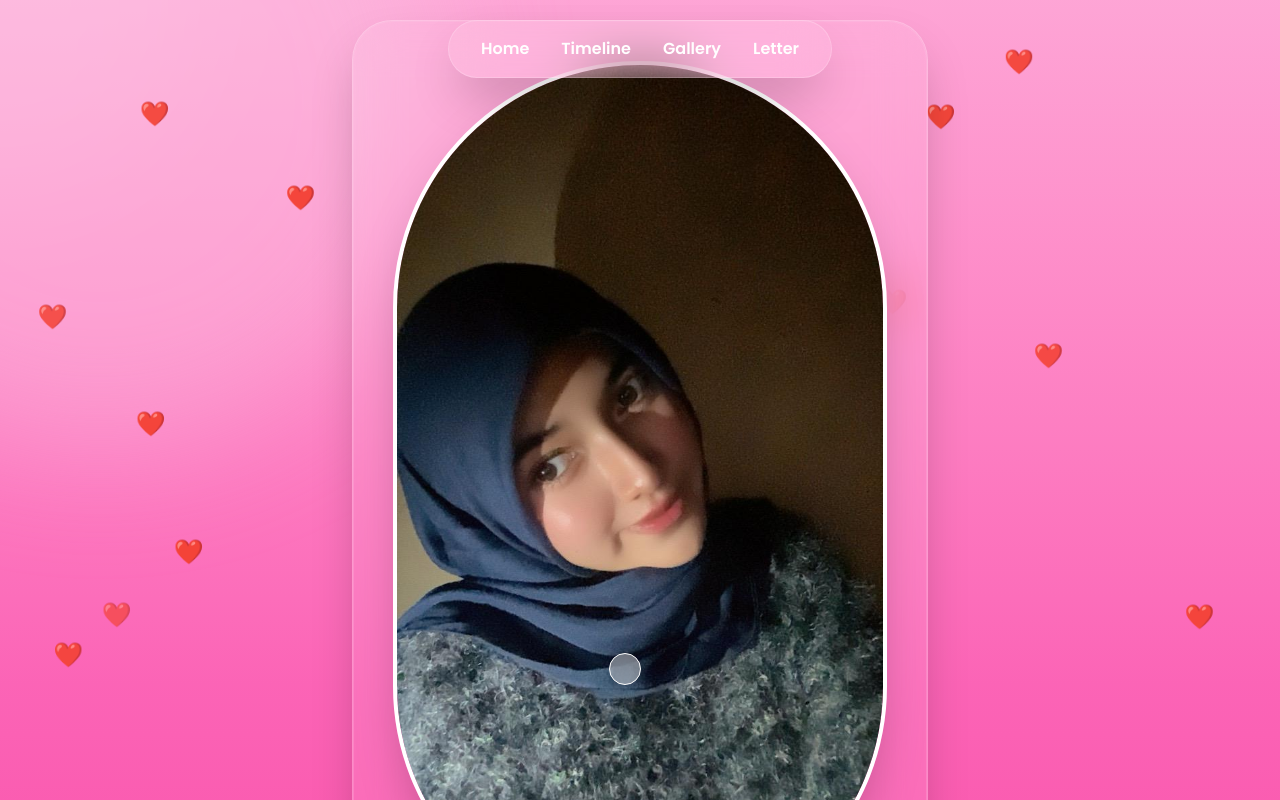
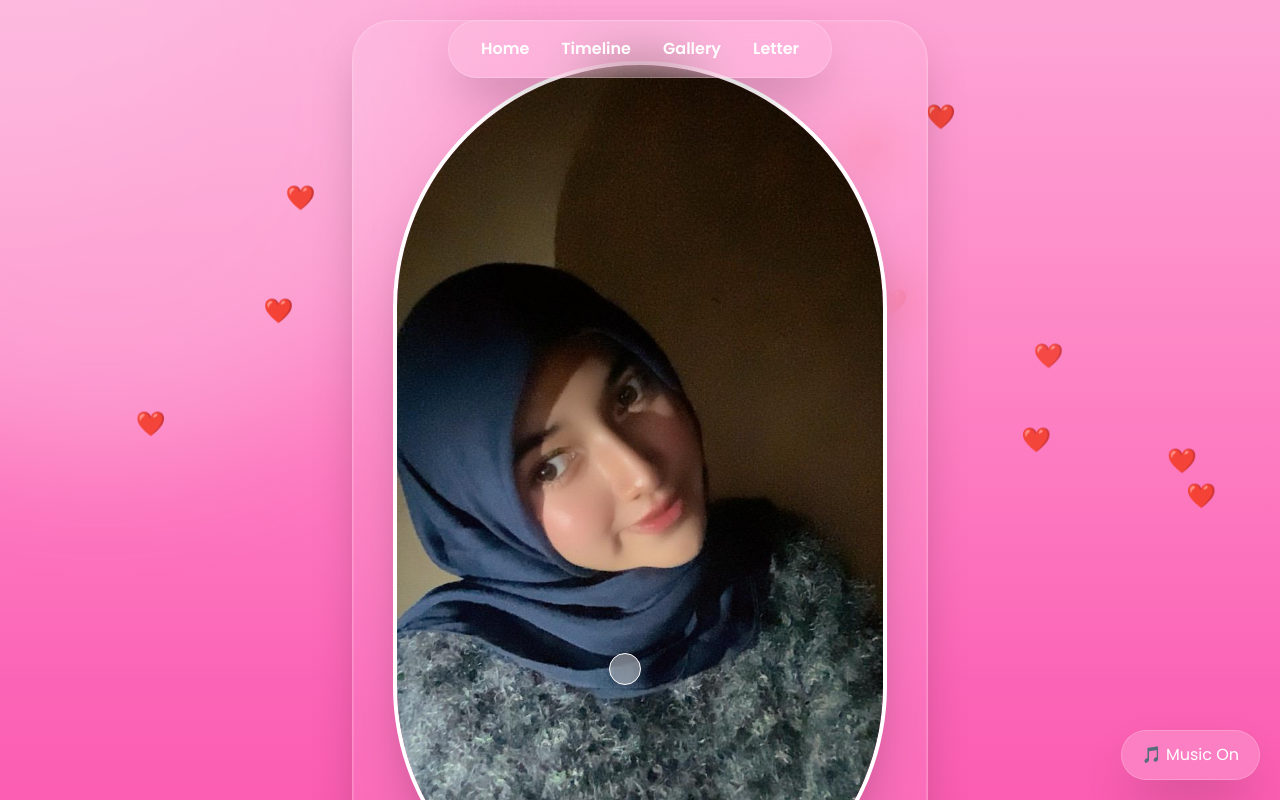
Before and after one commit to Ilhamkerennn/our-story, a Next.js app: page / in a window 1280 px wide. Shown: the top 800 px of the page. Built offline with nearby package versions, Linux system fonts and the light colour scheme.

Commit message:
add background music

```diff
--- a/app/page.js
+++ b/app/page.js
@@ -3,7 +3,7 @@
 import Image from "next/image";
 import Link from "next/link";
 import { motion, AnimatePresence } from "framer-motion";
-import { useState, useEffect } from "react";
+import { useState, useEffect, useRef } from "react";
 
 export default function Home() {
 
@@ -19,6 +19,57 @@ export default function Home() {
     return () => clearTimeout(timer);
 
   }, []);
+
+  // ================= MUSIC =================
+  const audioRef = useRef(null);
+
+  const [isPlaying, setIsPlaying] = useState(false);
+
+  useEffect(() => {
+
+    const playMusic = async () => {
+
+      if (audioRef.current) {
+
+        audioRef.current.volume = 0.4;
+
+        try {
+
+          await audioRef.current.play();
+
+          setIsPlaying(true);
+
+        } catch (err) {
+
+          console.log("Autoplay dicegah browser");
+
+        }
+
+      }
+
+    };
+
+    playMusic();
+
+  }, []);
+
+  const toggleMusic = () => {
+
+    if (audioRef.current.paused) {
+
+      audioRef.current.play();
+
+      setIsPlaying(true);
+
+    } else {
+
+      audioRef.current.pause();
+
+      setIsPlaying(false);
+
+    }
+
+  };
 
   // ================= MODAL =================
   const [open, setOpen] = useState(false);
@@ -88,6 +139,14 @@ export default function Home() {
   return (
 
     <>
+
+      {/* ================= AUDIO ================= */}
+      <audio
+        ref={audioRef}
+        loop
+        src="/music/romantic.mp3"
+      />
+
       {/* ================================================= */}
       {/* ================= OPENING SCREEN ================= */}
       {/* ================================================= */}
@@ -214,6 +273,14 @@ export default function Home() {
             </div>
 
           </div>
+
+          {/* ================= MUSIC BUTTON ================= */}
+          <button
+            onClick={toggleMusic}
+            className="fixed bottom-5 right-5 z-50 bg-white/20 backdrop-blur-xl border border-white/20 px-5 py-3 rounded-full text-white shadow-2xl hover:scale-110 transition duration-300"
+          >
+            {isPlaying ? "🎵 Music On" : "🔇 Music Off"}
+          </button>
 
           {/* ================= CUSTOM CURSOR ================= */}
           <motion.div
```
Also changed, not shown: 1 other file (tests, documents, lock files or other folders).
